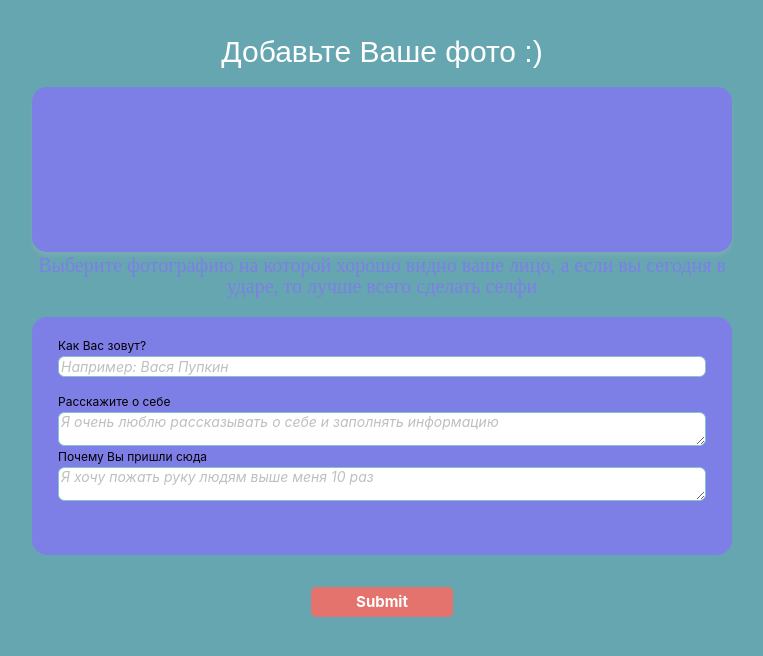
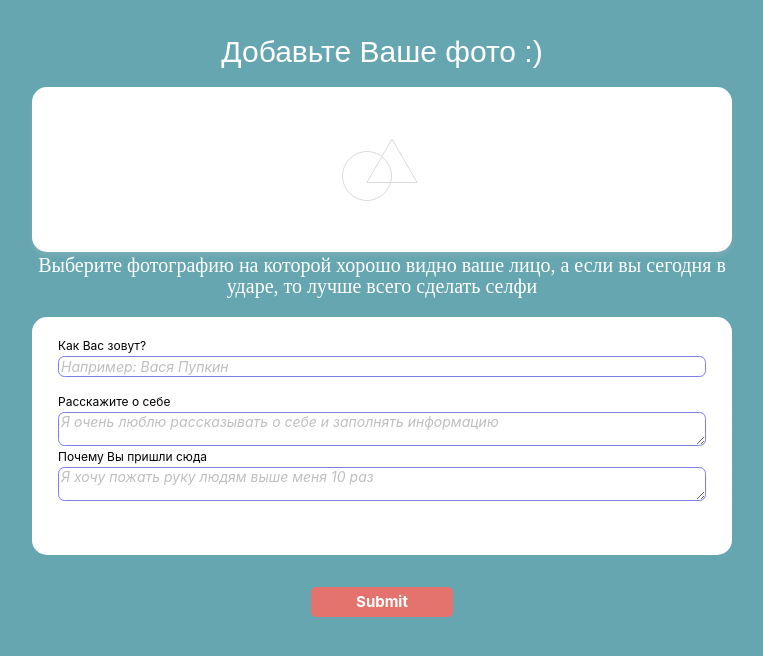
Before and after one commit to accrrsd/Weetalk, a React (Create React App) app: page /#/login in a window 1280 px wide. Shown: the top 656 px of the page, without its empty margins (258-1021 px from the left). Built offline with nearby package versions, Linux system fonts and the light colour scheme.

Commit message:
change color variables + add svg

```diff
--- a/src/components/route-menu/route-menu.module.css
+++ b/src/components/route-menu/route-menu.module.css
@@ -9,7 +9,7 @@
 }
 
 .menu {
-  background-color: var(--main1);
+  background-color: var(--main2);
   list-style: none;
   display: flex;
   margin: 0;
@@ -27,11 +27,11 @@
   justify-content: center;
   align-items: center;
   text-decoration: none;
-  color: var(--service1);
+  color: var(--main1);
 }
 
 .menuIcon {
-  color: var(--service1);
+  color: var(--main1);
   height: 24px;
 }
 
--- a/src/pages/login/index.tsx
+++ b/src/pages/login/index.tsx
@@ -3,7 +3,7 @@ import style from './login.module.css'
 import { useForm } from 'react-hook-form'
 import { useState } from 'react'
 import useImagePreview from '../../hooks/useImagePreview'
-// import addPhotoRect from '../../images/addPhotoRect.svg'
+import addPhotoRect from '../../images/addPhotoRect.svg'
 import { SubmitHandler } from 'react-hook-form/dist/types'
 
 type TFormValues = {
@@ -44,7 +44,7 @@ export default function Login({ authorizedFunc }: { authorizedFunc: Function })
                 <label htmlFor="addImage" className={style.imageInput}>
                   <input {...register('image')} type="file" id="addImage" accept="image/*" onChange={handleChange} style={{ display: 'none' }} />
                 </label>
-                {/* <img src={addPhotoRect} alt="" /> */}
+                <img src={addPhotoRect} alt="" />
               </div>
               <p className={style.imageHint}>
                 Выберите фотографию на которой хорошо видно ваше лицо, а если вы сегодня в ударе, то лучше всего сделать селфи
--- a/src/utils/variables.css
+++ b/src/utils/variables.css
@@ -1,6 +1,6 @@
 :root {
-  --main1: #7e7ee7;
-  --main2: #88c2ce;
+  --main1: #fff;
+  --main2: #7e7ee7;
 
   --accent1: #e3736c;
   --accent2: #26878d;
```
Also changed, not shown: src/images/addPhotoRect.svg (added).
